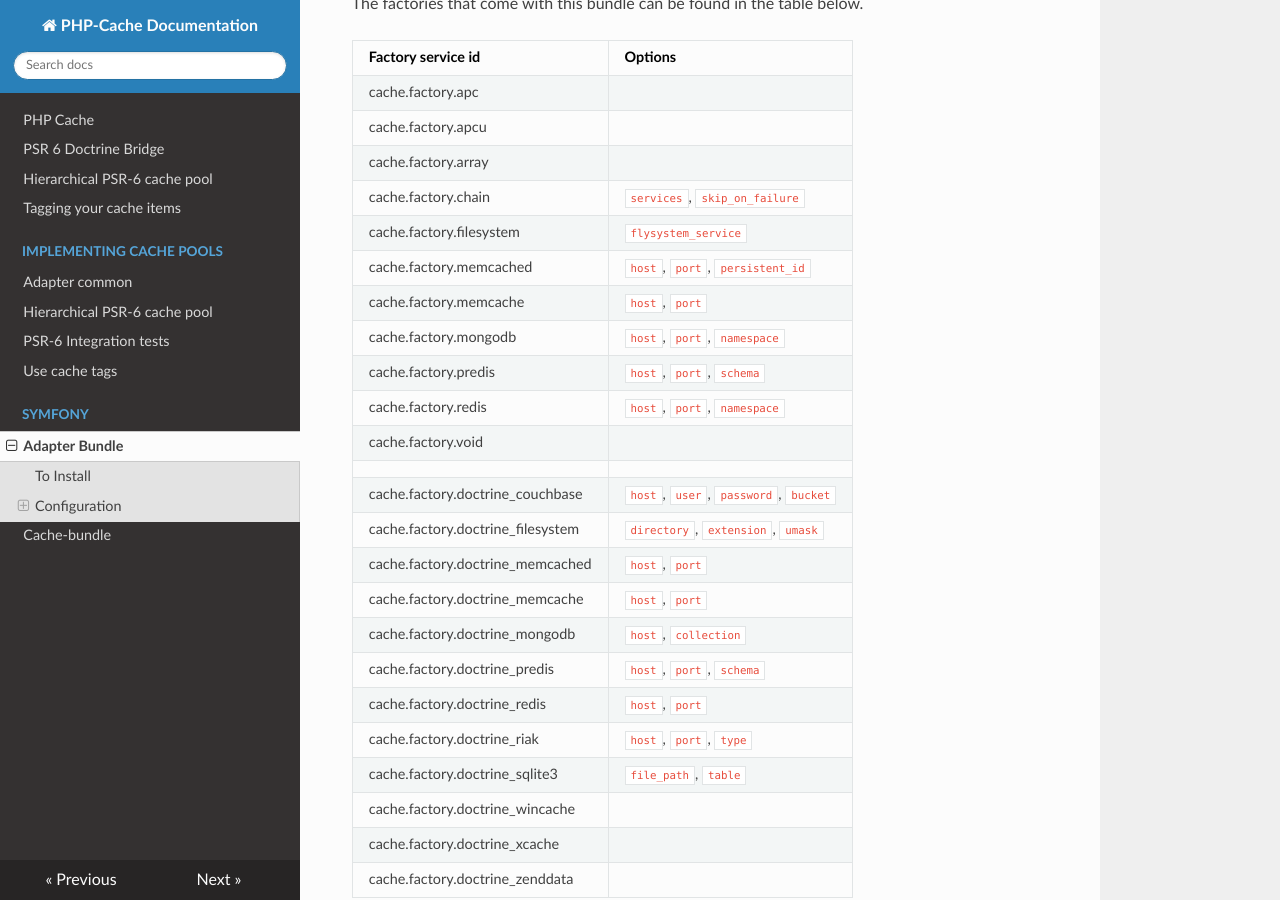
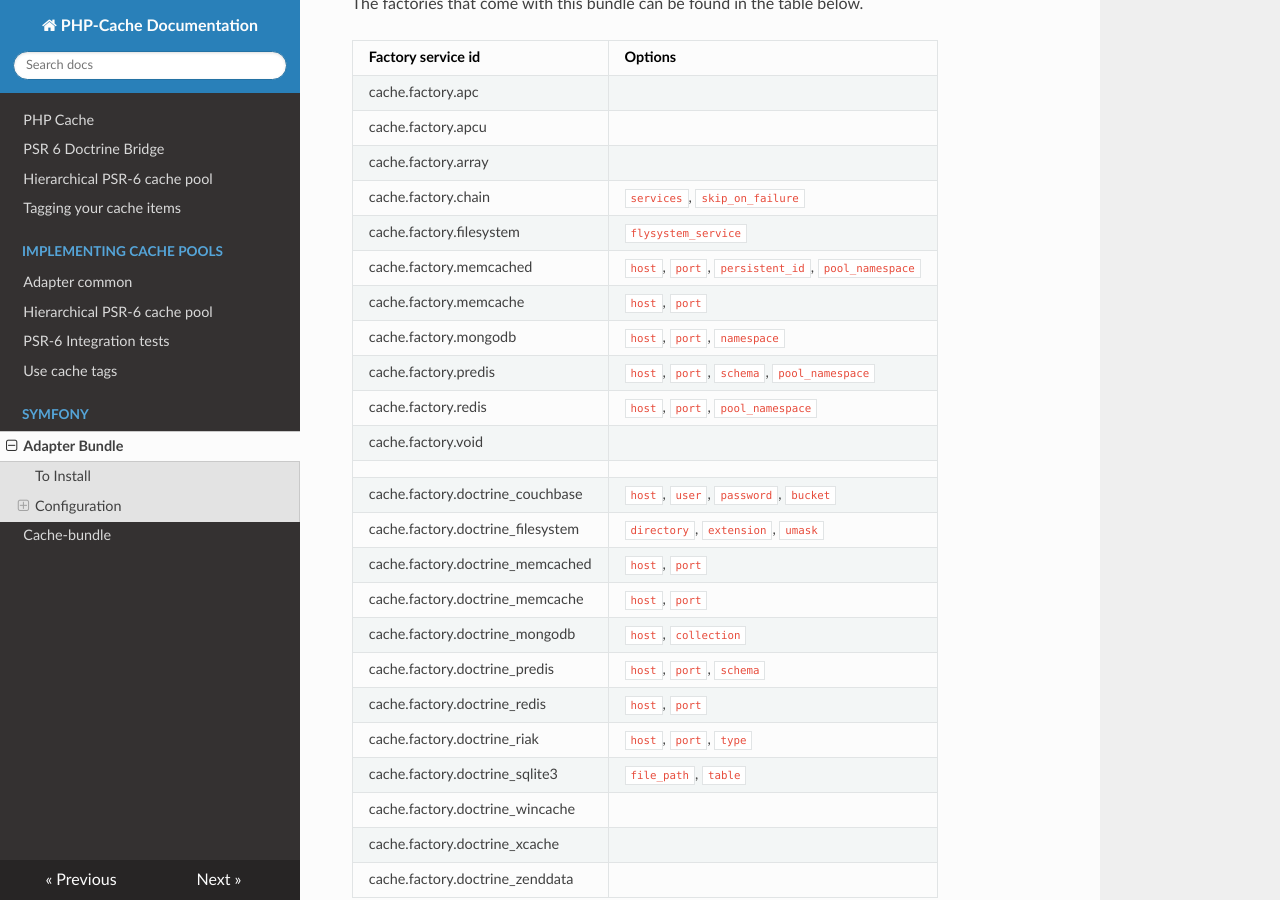
Before and after one commit to php-cache/documentation, an MkDocs documentation site: the page built from docs/symfony/adapter-bundle.md, in a window 1280 px wide and 900 px high, scrolled down 776 px. Built offline with MkDocs 1.6.1, drawn with Linux system fonts in a browser that asks for light colours; nearby versions of some CDN libraries.

Commit message:
Added docs for namespace

```diff
--- a/docs/symfony/adapter-bundle.md
+++ b/docs/symfony/adapter-bundle.md
@@ -42,11 +42,11 @@
 | cache.factory.array |  |
 | cache.factory.chain | `services`, `skip_on_failure` |
 | cache.factory.filesystem | `flysystem_service` |
-| cache.factory.memcached | `host`, `port`, `persistent_id` |
+| cache.factory.memcached | `host`, `port`, `persistent_id`, `pool_namespace` |
 | cache.factory.memcache | `host`, `port` |
 | cache.factory.mongodb | `host`, `port`, `namespace` |
-| cache.factory.predis | `host`, `port`, `schema` |
-| cache.factory.redis | `host`, `port`, `namespace` |
+| cache.factory.predis | `host`, `port`, `schema`, `pool_namespace` |
+| cache.factory.redis | `host`, `port`, `pool_namespace` |
 | cache.factory.void |  |
 | | |
 | cache.factory.doctrine_couchbase | `host`, `user`, `password`, `bucket` |
```
